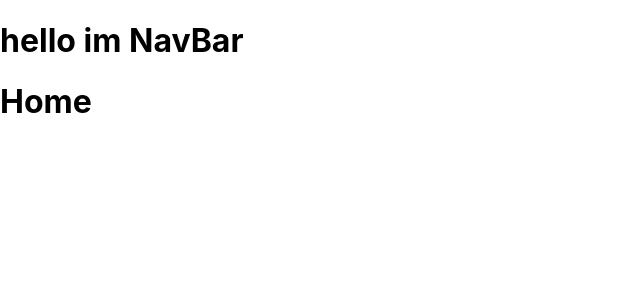
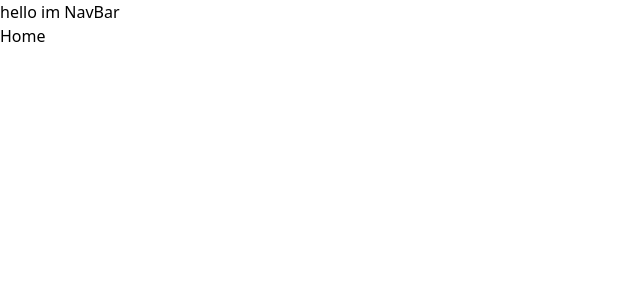
Before and after one commit to Valeprogr/inventory, a React (Create React App) app in the folder client/: page / in a window 1280 px wide. Shown: the top 300 px of the page, without its empty margins (0-640 px from the left). Built offline with nearby package versions, Linux system fonts and the light colour scheme.

Commit message:
install tailwind

```diff
--- a/client/package.json
+++ b/client/package.json
@@ -35,5 +35,8 @@
       "last 1 firefox version",
       "last 1 safari version"
     ]
+  },
+  "devDependencies": {
+    "tailwindcss": "^3.2.7"
   }
 }
--- a/client/src/App.js
+++ b/client/src/App.js
@@ -10,7 +10,7 @@ function App() {
   return (
     <>
       <NavBar />
-      <div>
+      <div className="mb-4">
         <Routes>
           <Route path="/" element={<Home />} />
           <Route path="/about" element={<About />} />
--- a/client/src/index.css
+++ b/client/src/index.css
@@ -1,13 +1,3 @@
-body {
-  margin: 0;
-  font-family: -apple-system, BlinkMacSystemFont, 'Segoe UI', 'Roboto', 'Oxygen',
-    'Ubuntu', 'Cantarell', 'Fira Sans', 'Droid Sans', 'Helvetica Neue',
-    sans-serif;
-  -webkit-font-smoothing: antialiased;
-  -moz-osx-font-smoothing: grayscale;
-}
-
-code {
-  font-family: source-code-pro, Menlo, Monaco, Consolas, 'Courier New',
-    monospace;
-}
+@tailwind base;
+@tailwind components;
+@tailwind utilities;
--- /dev/null
+++ b/client/tailwind.config.js
@@ -0,0 +1,11 @@
+/** @type {import('tailwindcss').Config} */
+
+module.exports = {
+  content: [
+    "./src/**/*.{js,jsx,ts,tsx}",
+  ],
+  theme: {
+    extend: {},
+  },
+  plugins: [],
+}
```
Also changed, not shown: 1 other file (tests, documents, lock files or other folders).
